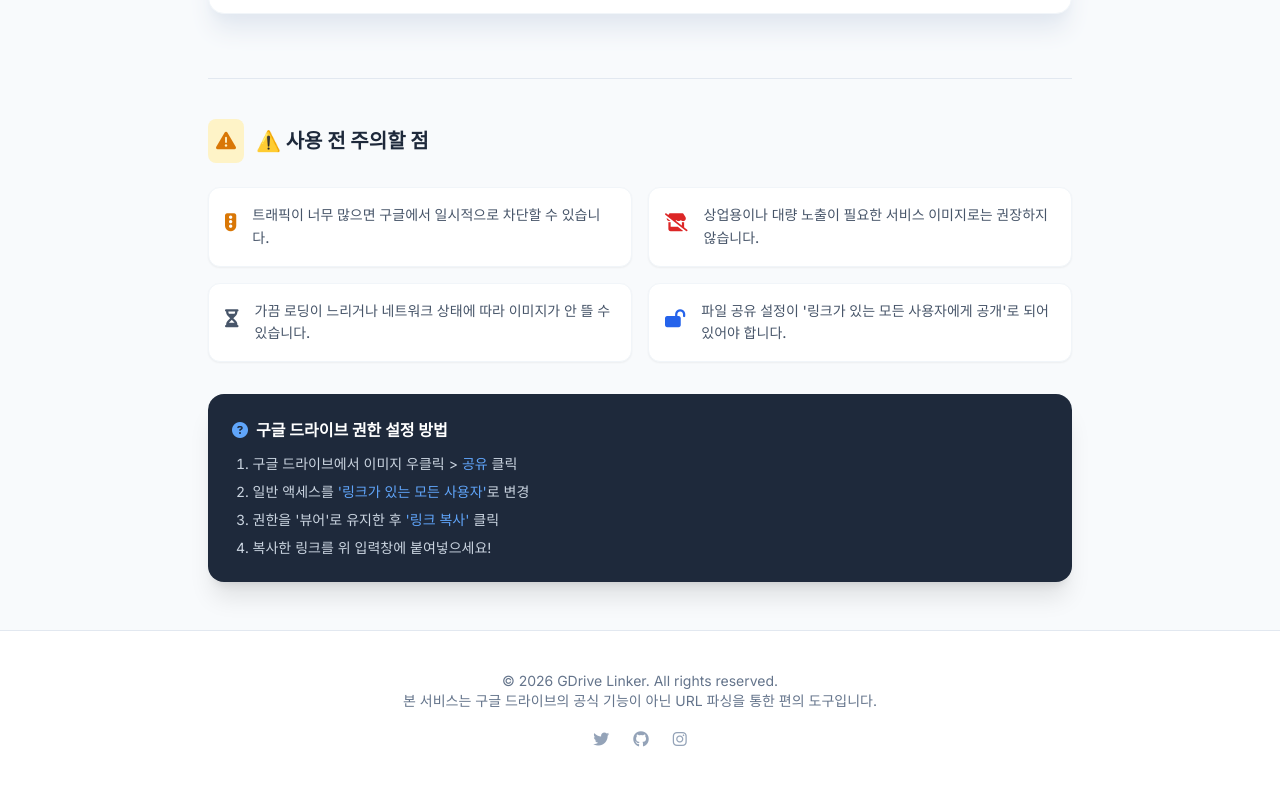
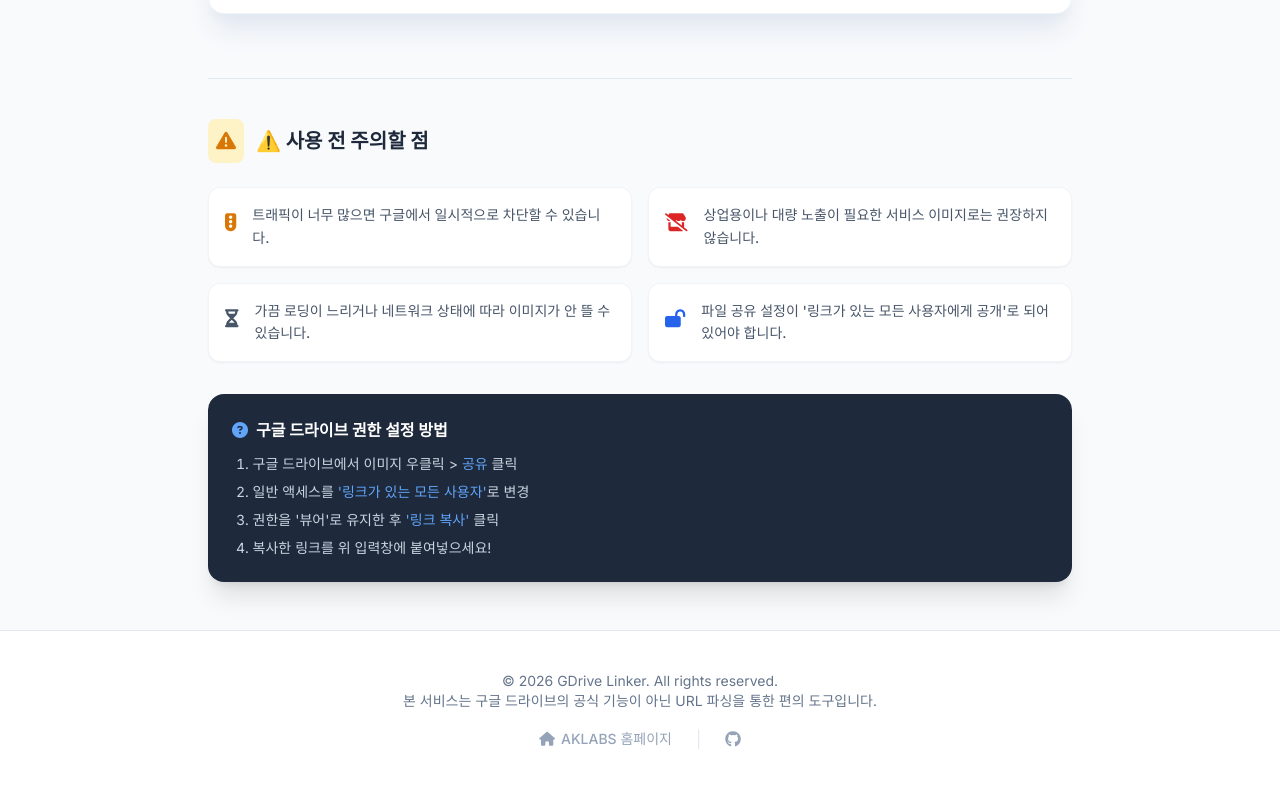
Before and after one commit to aklabs-84/google-drive-image-link-converter, a React (Vite) app: page / in a window 1280 px wide. Shown: the part 361-1146 px from the top of the page. Built offline with nearby package versions, Linux system fonts and the light colour scheme.

Commit message:
Add AKLABS homepage link to footer

```diff
--- a/components/Footer.tsx
+++ b/components/Footer.tsx
@@ -6,13 +6,18 @@ const Footer: React.FC = () => {
     <footer className="bg-white border-t border-slate-200 py-10 mt-auto">
       <div className="container mx-auto px-4 text-center">
         <p className="text-slate-500 text-sm mb-4">
-          © {new Date().getFullYear()} GDrive Linker. All rights reserved. <br/>
+          © {new Date().getFullYear()} GDrive Linker. All rights reserved. <br />
           본 서비스는 구글 드라이브의 공식 기능이 아닌 URL 파싱을 통한 편의 도구입니다.
         </p>
-        <div className="flex justify-center space-x-6 text-slate-400">
-          <a href="#" className="hover:text-slate-600 transition-colors"><i className="fa-brands fa-twitter"></i></a>
-          <a href="#" className="hover:text-slate-600 transition-colors"><i className="fa-brands fa-github"></i></a>
-          <a href="#" className="hover:text-slate-600 transition-colors"><i className="fa-brands fa-instagram"></i></a>
+        <div className="flex flex-col items-center space-y-4">
+          <div className="flex justify-center space-x-6 text-slate-400">
+            <a href="https://litt.ly/aklabs" target="_blank" rel="noopener noreferrer" className="hover:text-blue-500 transition-colors flex items-center gap-1.5 text-sm font-medium">
+              <i className="fa-solid fa-house"></i>
+              AKLABS 홈페이지
+            </a>
+            <span className="text-slate-200">|</span>
+            <a href="https://github.com/aklabs-84" target="_blank" rel="noopener noreferrer" className="hover:text-slate-600 transition-colors"><i className="fa-brands fa-github"></i></a>
+          </div>
         </div>
       </div>
     </footer>
```
